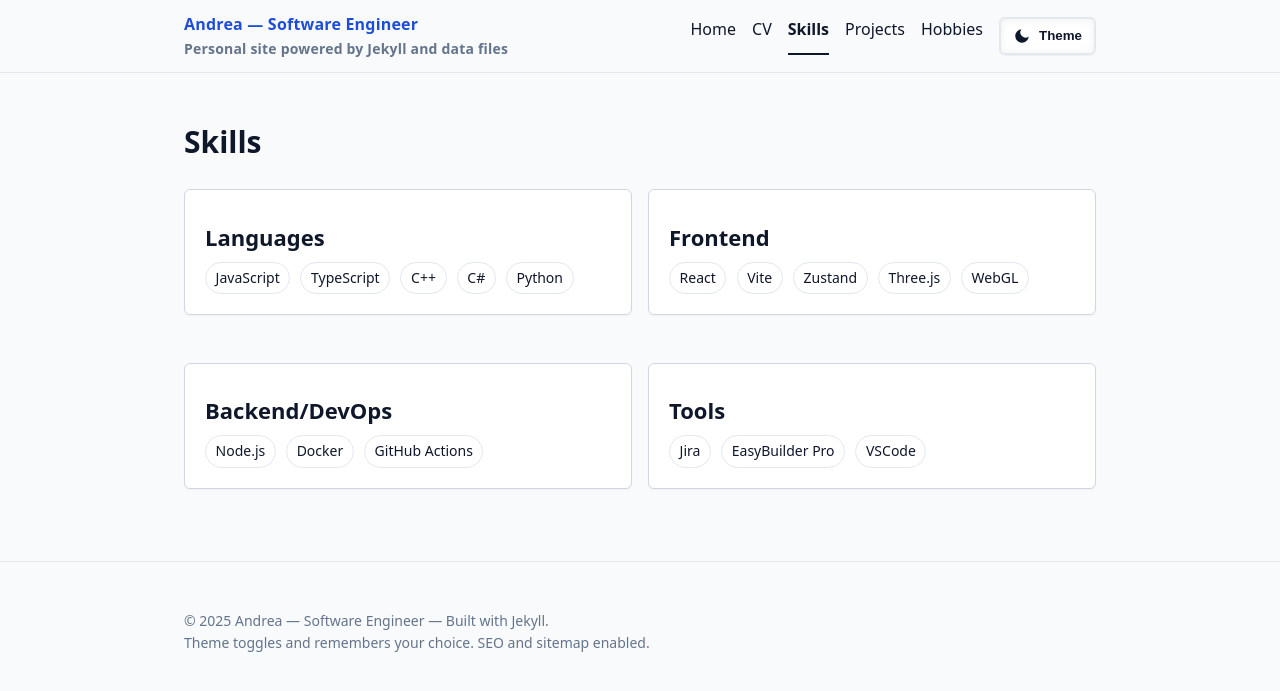
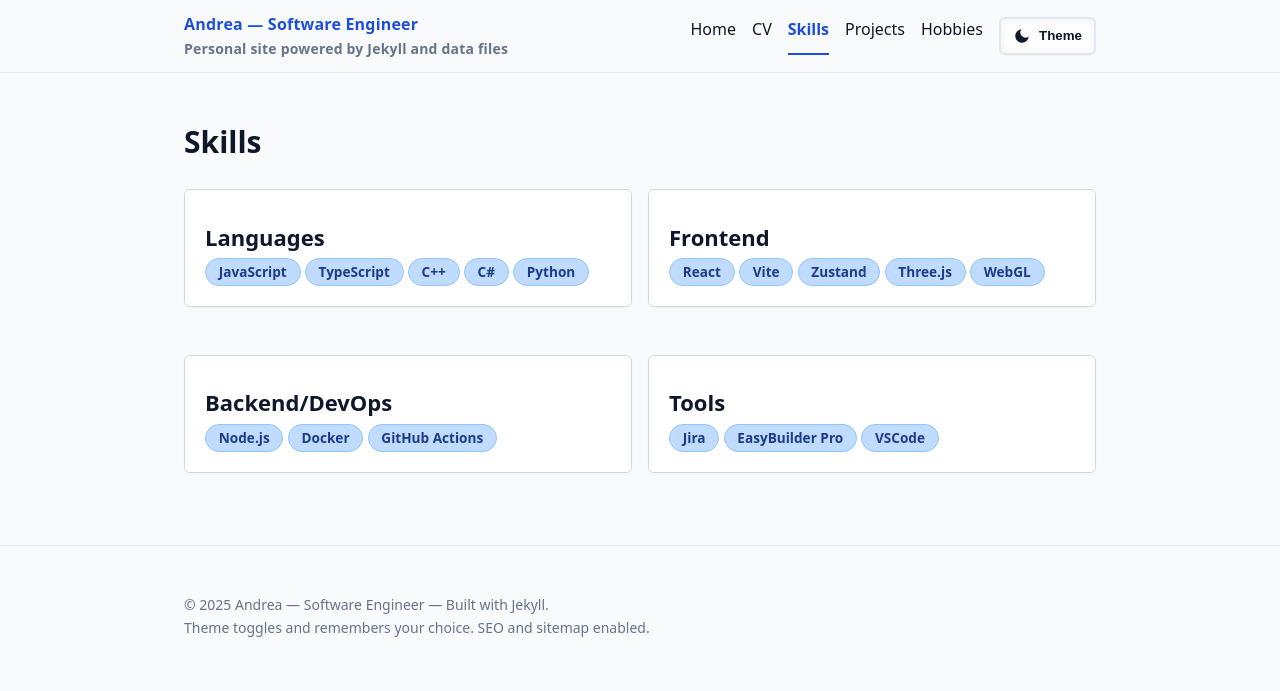
Before and after one commit to boozee/boozee.github.io, a Jekyll site: the page built from pages/skills.md, in a window 1280 px wide. Shown: the top 691 px of the page. Built offline with Jekyll 4.4.1, drawn with Linux system fonts in a browser that asks for light colours.

Commit message:
Refine badge styling

```diff
--- a/_includes/card-project.html
+++ b/_includes/card-project.html
@@ -3,7 +3,7 @@
   <p>{{ include.project.description }}</p>
   <div>
     {% for t in include.project.tags %}
-      <span class="badge">{{ t }}</span>
+      <span class="badge tech-badge">{{ t }}</span>
     {% endfor %}
   </div>
   <div style="margin-top:10px">
--- a/_layouts/default.html
+++ b/_layouts/default.html
@@ -28,7 +28,7 @@
 		  document.documentElement.setAttribute('data-theme', s);
 		})();
 	  </script>
-	<link rel="stylesheet" href="{{ site.baseurl }}/assets/css/site.css">
+	<link rel="stylesheet" href="{{ site.baseurl }}/assets/css/site.css?v={{ site.time | date: '%s' }}">
     <script defer src="{{ site.baseurl }}/assets/js/theme.js"></script>
   </head>
   <body>
--- a/assets/css/site.css
+++ b/assets/css/site.css
@@ -1,15 +1,14 @@
-:root{
-  /* Softer light palette */
-  --bg: #f8fafc;            /* light but not glaring */
-  --fg: #0f172a;            /* deep slate text */
-  --muted: #64748b;         /* muted gray/blue text */
-  --brand: #1d4ed8;         /* link / accent color */
-  --card: #ffffff;          /* card background */
-  --border: #e2e8f0;        /* subtle borders */
-  --border-strong: #d0d7e2; /* stronger for card edges */
+:root {
+  --bg: #f8fafc;
+  --fg: #0f172a;
+  --muted: #64748b;
+  --brand: #1d4ed8;
+  --card: #ffffff;
+  --border: #e2e8f0;
+  --border-strong: #d0d7e2;
 }
 
-:root[data-theme="dark"]{
+:root[data-theme="dark"] {
   --bg: #0b0f14;
   --fg: #e5e7eb;
   --muted: #9aa4b2;
@@ -19,170 +18,347 @@
   --border-strong: #2b3442;
 }
 
-*{box-sizing:border-box}
-html,body{margin:0;padding:0}
-html{ background: var(--bg); color: var(--fg); }
-body{
-  font-family: system-ui, -apple-system, Segoe UI, Roboto, Helvetica, Arial, "Apple Color Emoji","Segoe UI Emoji";
-  background:var(--bg);
-  color:var(--fg);
-  line-height:1.6;
+* {
+  box-sizing: border-box
 }
 
-a{color:var(--brand);text-decoration:none}
-a:hover{text-decoration:underline}
-
-.container{max-width:960px;margin:0 auto;padding:24px}
-
-.header{
-  position:sticky; top:0; backdrop-filter: blur(8px);
-  background: color-mix(in oklab, var(--bg) 85%, transparent);
-  border-bottom:1px solid var(--border);
+html,
+body {
+  margin: 0;
+  padding: 0
 }
 
-.nav{
-  display:flex; align-items:center; justify-content:space-between;
-  gap:16px; padding:12px 24px;
+html {
+  background: var(--bg);
+  color: var(--fg);
 }
-.nav .links{display:flex; gap:16px; flex-wrap:wrap}
-.brand{font-weight:700; letter-spacing:0.2px}
 
-.card{
-  background:var(--card);
-  border:1px solid var(--border-strong);
-  border-radius:6px;
-  padding:20px; margin:16px 0;
+body {
+  font-family: system-ui, -apple-system, Segoe UI, Roboto, Helvetica, Arial, "Apple Color Emoji", "Segoe UI Emoji";
+  background: var(--bg);
+  color: var(--fg);
+  line-height: 1.6;
+}
+
+a {
+  color: var(--brand);
+  text-decoration: none
+}
+
+a:hover {
+  text-decoration: underline
+}
+
+.container {
+  max-width: 960px;
+  margin: 0 auto;
+  padding: 24px
+}
+
+.header {
+  position: sticky;
+  top: 0;
+  backdrop-filter: blur(8px);
+  background: color-mix(in oklab, var(--bg) 85%, transparent);
+  border-bottom: 1px solid var(--border);
+}
+
+.nav {
+  display: flex;
+  align-items: center;
+  justify-content: space-between;
+  gap: 16px;
+  padding: 12px 24px;
+}
+
+.nav .links {
+  display: flex;
+  gap: 16px;
+  flex-wrap: wrap
+}
+
+.brand {
+  font-weight: 700;
+  letter-spacing: 0.2px
+}
+
+.card {
+  background: var(--card);
+  border: 1px solid var(--border-strong);
+  border-radius: 6px;
+  padding: 20px;
+  margin: 16px 0;
   box-shadow: 0 1px 2px rgba(15, 23, 42, 0.04);
   transition: transform 0.15s ease, box-shadow 0.15s ease;
 }
-.card:hover{
+
+.card:hover {
   transform: translateY(-2px);
   box-shadow: 0 6px 18px rgba(15, 23, 42, 0.10);
 }
-:root[data-theme="dark"] .card:hover{
+
+:root[data-theme="dark"] .card:hover {
   box-shadow: 0 6px 18px rgba(0, 0, 0, 0.4);
 }
 
-.grid{display:grid; gap:16px}
-.grid-2{grid-template-columns: repeat(2, minmax(0, 1fr))}
-.grid-3{grid-template-columns: repeat(3, minmax(0, 1fr))}
-@media (max-width: 800px){ .grid-2,.grid-3{grid-template-columns:1fr} }
-
-.badge{
-  display:inline-block; padding:6px 10px;
-  border:1px solid var(--border);
-  border-radius:6px; margin:4px 6px 0 0;
-  font-size:14px;
+.grid {
+  display: grid;
+  gap: 16px
 }
 
-.footer{border-top:1px solid var(--border); margin-top:32px; padding:24px; color:var(--muted); font-size:14px}
-.muted{color:var(--muted)}
+.grid-2 {
+  grid-template-columns: repeat(2, minmax(0, 1fr))
+}
 
-.btn{
-  display:inline-flex; align-items:center; gap:8px;
-  padding:8px 12px;
-  border:1px solid var(--border);
-  border-radius:6px;
-  background:var(--card);
-  cursor:pointer;
+.grid-3 {
+  grid-template-columns: repeat(3, minmax(0, 1fr))
+}
+
+@media (max-width: 800px) {
+
+  .grid-2,
+  .grid-3 {
+    grid-template-columns: 1fr
+  }
+}
+
+.footer {
+  border-top: 1px solid var(--border);
+  margin-top: 32px;
+  padding: 24px;
+  color: var(--muted);
+  font-size: 14px
+}
+
+.muted {
+  color: var(--muted)
+}
+
+.btn {
+  display: inline-flex;
+  align-items: center;
+  gap: 8px;
+  padding: 8px 12px;
+  border: 1px solid var(--border);
+  border-radius: 6px;
+  background: var(--card);
+  cursor: pointer;
   transition: transform 0.15s ease, box-shadow 0.15s ease;
 }
-.btn:hover{
+
+.btn:hover {
   transform: translateY(-1px);
   box-shadow: 0 2px 8px rgba(0, 0, 0, 0.06);
 }
-:root[data-theme="dark"] .btn:hover{
+
+:root[data-theme="dark"] .btn:hover {
   box-shadow: 0 2px 8px rgba(0, 0, 0, 0.35);
 }
 
-code,kbd{
-  background:var(--card);
-  border:1px solid var(--border);
-  border-radius:6px;
-  padding:0 6px;
+code,
+kbd {
+  background: var(--card);
+  border: 1px solid var(--border);
+  border-radius: 6px;
+  padding: 0 6px;
 }
 
-.hero{padding:32px 0}
-
-h1,h2,h3{line-height:1.25; margin:0.6em 0 0.3em}
-h1{font-size:clamp(28px, 3vw, 42px)}
-h2{font-size:clamp(22px, 2.4vw, 30px)}
-h3{font-size:clamp(18px, 2vw, 22px)}
-
-ul{padding-left:1.2rem}
-hr{border:none;border-top:1px solid var(--border); margin:24px 0}
-
-.table{width:100%; border-collapse: collapse}
-.table th,.table td{
-  border-bottom:1px solid var(--border);
-  padding:10px; text-align:left
-}
-.subtitle{font-size:14px; color:var(--muted)}
-
-.avatar{
-  width:72px; height:72px;
-  border-radius:6px;
-  object-fit:cover;
-  border:1px solid var(--border);
+.hero {
+  padding: 32px 0
 }
 
-/* Stronger, always-visible theme toggle */
-.btn-theme{
-  font-weight:600;
+h1,
+h2,
+h3 {
+  line-height: 1.25;
+  margin: 0.6em 0 0.3em
+}
+
+h1 {
+  font-size: clamp(28px, 3vw, 42px)
+}
+
+h2 {
+  font-size: clamp(22px, 2.4vw, 30px)
+}
+
+h3 {
+  font-size: clamp(18px, 2vw, 22px)
+}
+
+ul {
+  padding-left: 1.2rem
+}
+
+hr {
+  border: none;
+  border-top: 1px solid var(--border);
+  margin: 24px 0
+}
+
+.table {
+  width: 100%;
+  border-collapse: collapse
+}
+
+.table th,
+.table td {
+  border-bottom: 1px solid var(--border);
+  padding: 10px;
+  text-align: left
+}
+
+.subtitle {
+  font-size: 14px;
+  color: var(--muted)
+}
+
+.avatar {
+  width: 72px;
+  height: 72px;
+  border-radius: 6px;
+  object-fit: cover;
+  border: 1px solid var(--border);
+}
+
+.btn-theme {
+  font-weight: 600;
   color: var(--fg);
   background: linear-gradient(0deg, color-mix(in oklab, var(--card) 85%, transparent), var(--card));
   border: 2px solid var(--border);
-  box-shadow: 0 1px 0 rgba(0,0,0,.04), 0 1px 8px rgba(0,0,0,.06) inset;
-}
-.btn-theme .icon-theme{ display:inline-block }
-.btn-theme .icon-theme path{ fill: currentColor; }
-.btn-theme:hover{ filter:none; transform: translateY(-1px); }
-.btn-theme:focus{ outline: 3px solid color-mix(in oklab, var(--brand) 60%, var(--bg)); outline-offset:2px; }
-
-/* Contact card with centered portrait */
-.contact-card{
-  display:flex; flex-direction:column; align-items:center; gap:16px;
+  box-shadow: 0 1px 0 rgba(0, 0, 0, .04), 0 1px 8px rgba(0, 0, 0, .06) inset;
 }
 
-/* Professional portrait: 4:5, subtle border/shadow, matches card radius */
-.profile-img{
-  width:100%;
-  max-width:220px;
+.btn-theme .icon-theme {
+  display: inline-block
+}
+
+.btn-theme .icon-theme path {
+  fill: currentColor;
+}
+
+.btn-theme:hover {
+  filter: none;
+  transform: translateY(-1px);
+}
+
+.btn-theme:focus {
+  outline: 3px solid color-mix(in oklab, var(--brand) 60%, var(--bg));
+  outline-offset: 2px;
+}
+
+.contact-card {
+  display: flex;
+  flex-direction: column;
+  align-items: center;
+  gap: 16px;
+}
+
+.profile-img {
+  width: 100%;
+  max-width: 220px;
   aspect-ratio: 4 / 5;
-  object-fit:cover;
-  border-radius:6px;
-  border:1px solid var(--border-strong);
+  object-fit: cover;
+  border-radius: 6px;
+  border: 1px solid var(--border-strong);
   box-shadow: 0 1px 2px rgba(15, 23, 42, 0.06);
 }
-:root[data-theme="dark"] .profile-img{
-  box-shadow: 0 2px 8px rgba(0,0,0,0.35);
+
+:root[data-theme="dark"] .profile-img {
+  box-shadow: 0 2px 8px rgba(0, 0, 0, 0.35);
 }
 
-.skip{position:absolute;left:-9999px;top:auto}
-.skip:focus{left:16px;top:12px;z-index:1000;background:var(--card);border:2px solid var(--brand);padding:8px 12px;border-radius:6px}
-:focus-visible{outline:3px solid color-mix(in oklab,var(--brand) 60%,var(--bg));outline-offset:2px}
+.skip {
+  position: absolute;
+  left: -9999px;
+  top: auto
+}
 
-.badge { display:inline-block; padding:.25rem .6rem; border-radius:999px; background:var(--bg-secondary); }
-.badge-outline { background:transparent; border:1px solid var(--border); }
-.chips { display:flex; gap:.4rem; flex-wrap:wrap; margin-top:.5rem; }
-.stack { display:flex; flex-direction:column; gap:1rem; }
-.stack-md { gap:1.25rem; }
+.skip:focus {
+  left: 16px;
+  top: 12px;
+  z-index: 1000;
+  background: var(--card);
+  border: 2px solid var(--brand);
+  padding: 8px 12px;
+  border-radius: 6px
+}
+
+:focus-visible {
+  outline: 3px solid color-mix(in oklab, var(--brand) 60%, var(--bg));
+  outline-offset: 2px
+}
+
+.badge {
+  display: inline-block;
+  padding: 0.3rem 0.75rem;
+  border-radius: 999px;
+  background: #2563eb;
+  color: #ffffff;
+  font-size: 0.85rem;
+  font-weight: 500;
+  line-height: 1.2;
+}
+
+html[data-theme="light"] .badge {
+  background: #dbeafe;
+  color: #1e3a8a;
+}
+
+.badge-outline {
+  background: transparent;
+  border: 1px solid var(--border);
+}
+
+.chips {
+  display: flex;
+  gap: 0.6rem 0.8rem;
+  flex-wrap: wrap;
+  margin-top: .75rem;
+}
+
+.stack {
+  display: flex;
+  flex-direction: column;
+  gap: 1rem;
+}
+
+.stack-md {
+  gap: 1.25rem;
+}
 
 .links a {
   text-decoration: none;
-  color: var(--text);
+  color: var(--fg);
   padding-bottom: 2px;
   border-bottom: 2px solid transparent;
   transition: border-color 0.2s ease, color 0.2s ease;
 }
 
 .links a:hover {
-  color: var(--accent);
-  border-color: var(--accent);
+  color: var(--brand);
+  border-color: var(--brand);
 }
 
 .links a.active {
-  color: var(--accent);
-  border-color: var(--accent);
+  color: var(--brand);
+  border-color: var(--brand);
   font-weight: 600;
 }
+
+.tech-badge {
+  padding: 0.32rem 0.8rem;
+  border-radius: 999px;
+  background: #1e40af;
+  color: #fff;
+  font-size: 0.85rem;
+  font-weight: 600;
+  line-height: 1.2;
+  border: 0;
+}
+
+html[data-theme="light"] .tech-badge {
+  background: #bfdbfe;
+  color: #1e3a8a;
+  border: 1px solid #93c5fd;
+}
--- a/pages/skills.md
+++ b/pages/skills.md
@@ -11,7 +11,7 @@ permalink: /skills/
       <h3>{{ cat.category }}</h3>
       <div>
         {% for it in cat.items %}
-          <span class="badge">{{ it }}</span>
+          <span class="badge tech-badge">{{ it }}</span>
         {% endfor %}
       </div>
     </div>
```
Also changed, not shown: _includes/experience-list.html (+9 -1 lines), _includes/hero.html (+2 -12 lines).
